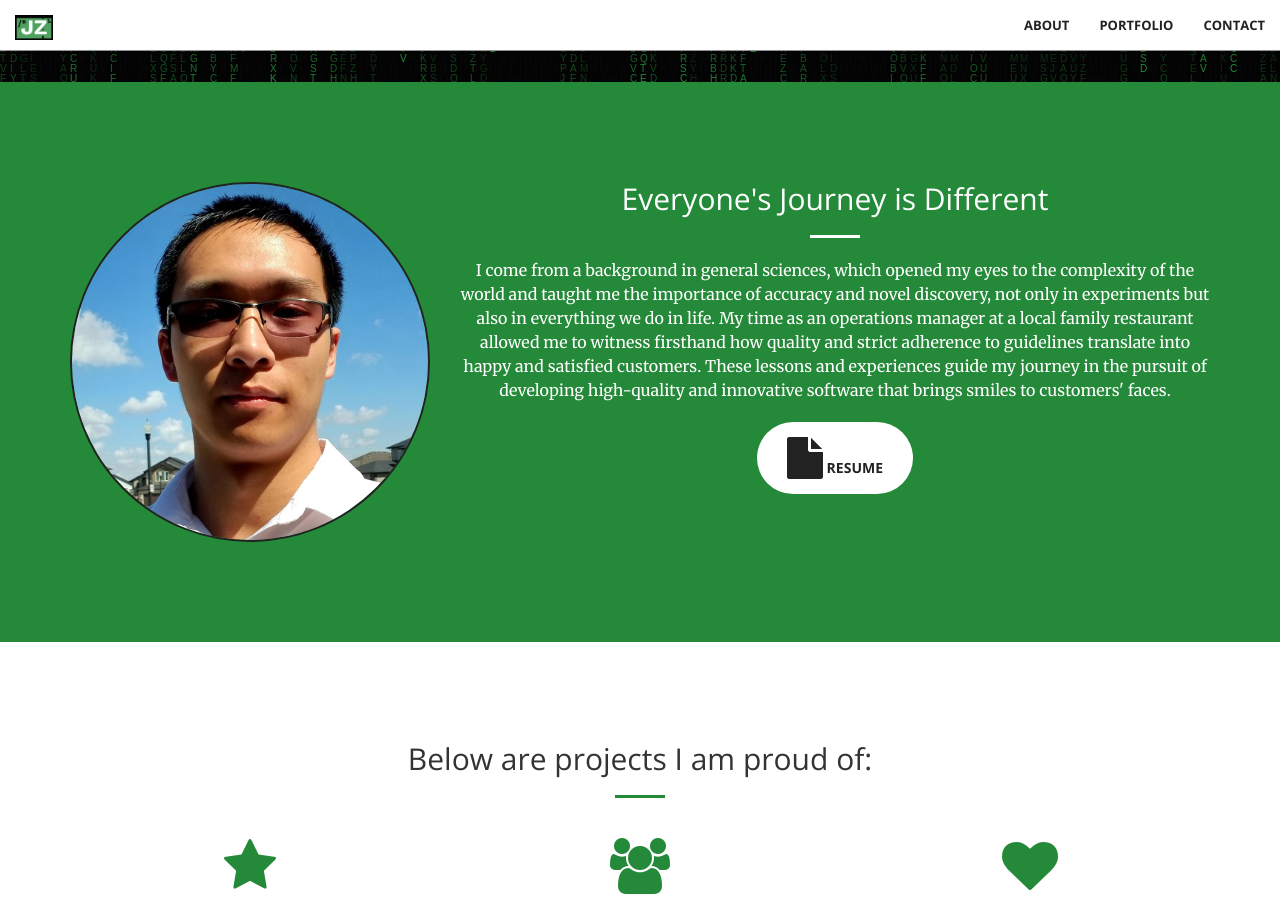
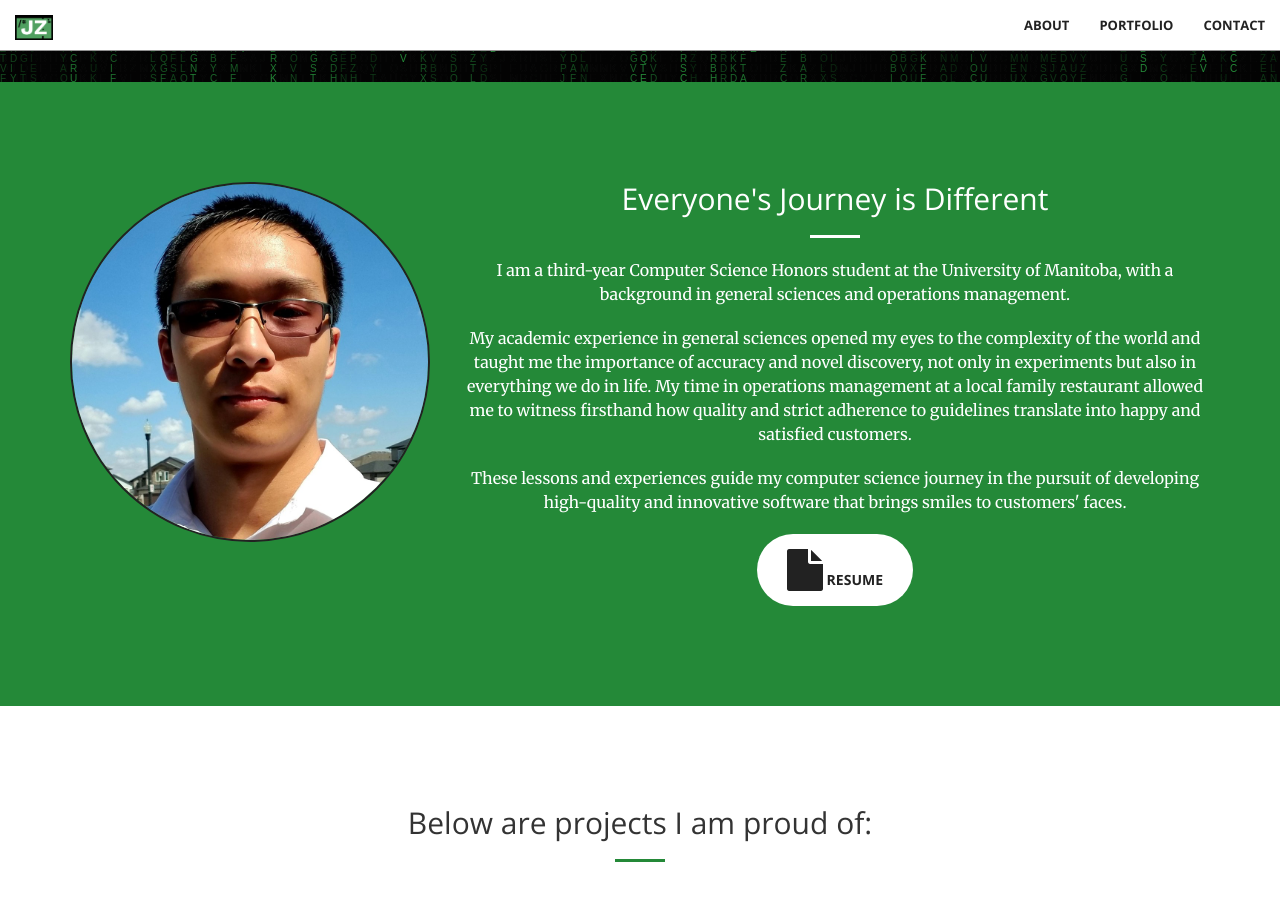
Before and after one commit to JZ-FSDev/jz-fsdev.github.io, a Jekyll site: the page built from index.html, in a window 1280 px wide and 900 px high, scrolled down 818 px. Built offline with Jekyll 4.4.1, drawn with Linux system fonts in a browser that asks for light colours.

Commit message:
Update about text

```diff
--- a/_config.yml
+++ b/_config.yml
@@ -51,7 +51,11 @@ p3_url: "https://jz-fsdev.github.io/assets/Jason_Zhu-PKS.pdf"
 
 # About settings
 about_heading: "Everyone's Journey is Different"
-about_description: "I come from a background in general sciences, which opened my eyes to the complexity of the world and taught me the importance of accuracy and novel discovery, not only in experiments but also in everything we do in life. My time as an operations manager at a local family restaurant allowed me to witness firsthand how quality and strict adherence to guidelines translate into happy and satisfied customers. These lessons and experiences guide my journey in the pursuit of developing high-quality and innovative software that brings smiles to customers' faces."
+about_description1: "I am a third-year Computer Science Honors student at the University of Manitoba, with a background in general sciences and operations management."
+
+about_description2: "My academic experience in general sciences opened my eyes to the complexity of the world and taught me the importance of accuracy and novel discovery, not only in experiments but also in everything we do in life. My time in operations management at a local family restaurant allowed me to witness firsthand how quality and strict adherence to guidelines translate into happy and satisfied customers."
+
+about_description3: "These lessons and experiences guide my computer science journey in the pursuit of developing high-quality and innovative software that brings smiles to customers' faces."
 
 # Aside settings
 aside: "More projects on the way!"
--- a/_includes/about.html
+++ b/_includes/about.html
@@ -7,7 +7,9 @@
             <div class="col-lg-8 col-md-8 col-sm-12 text-center">
                 <h2 class="section-heading">{{ site.about_heading }}</h2>
                 <hr class="light">
-                <p>{{ site.about_description }}</p>
+                <p>{{ site.about_description1 }}</p>
+                <p>{{ site.about_description2 }}</p>
+                <p>{{ site.about_description3 }}</p>
                 <a href="{{ site.resume_url }}" target="_blank">
                     <button class="btn btn-default btn-xl">
                         <i class="fa fa-file fa-3x wow bounceIn" data-wow-delay=".1s"></i> Resume
```
Also changed, not shown: js/personal.js (indentation only).
